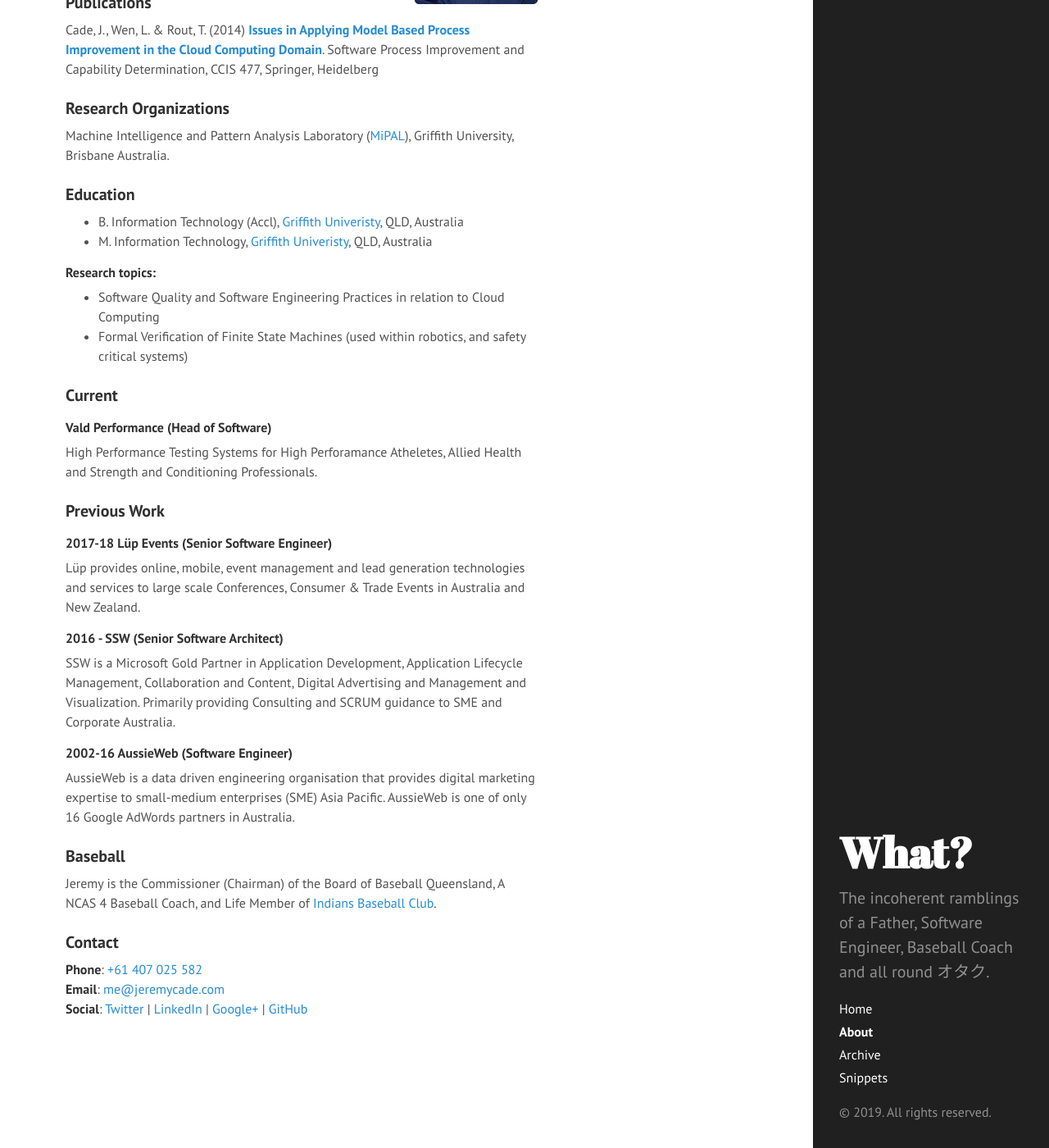
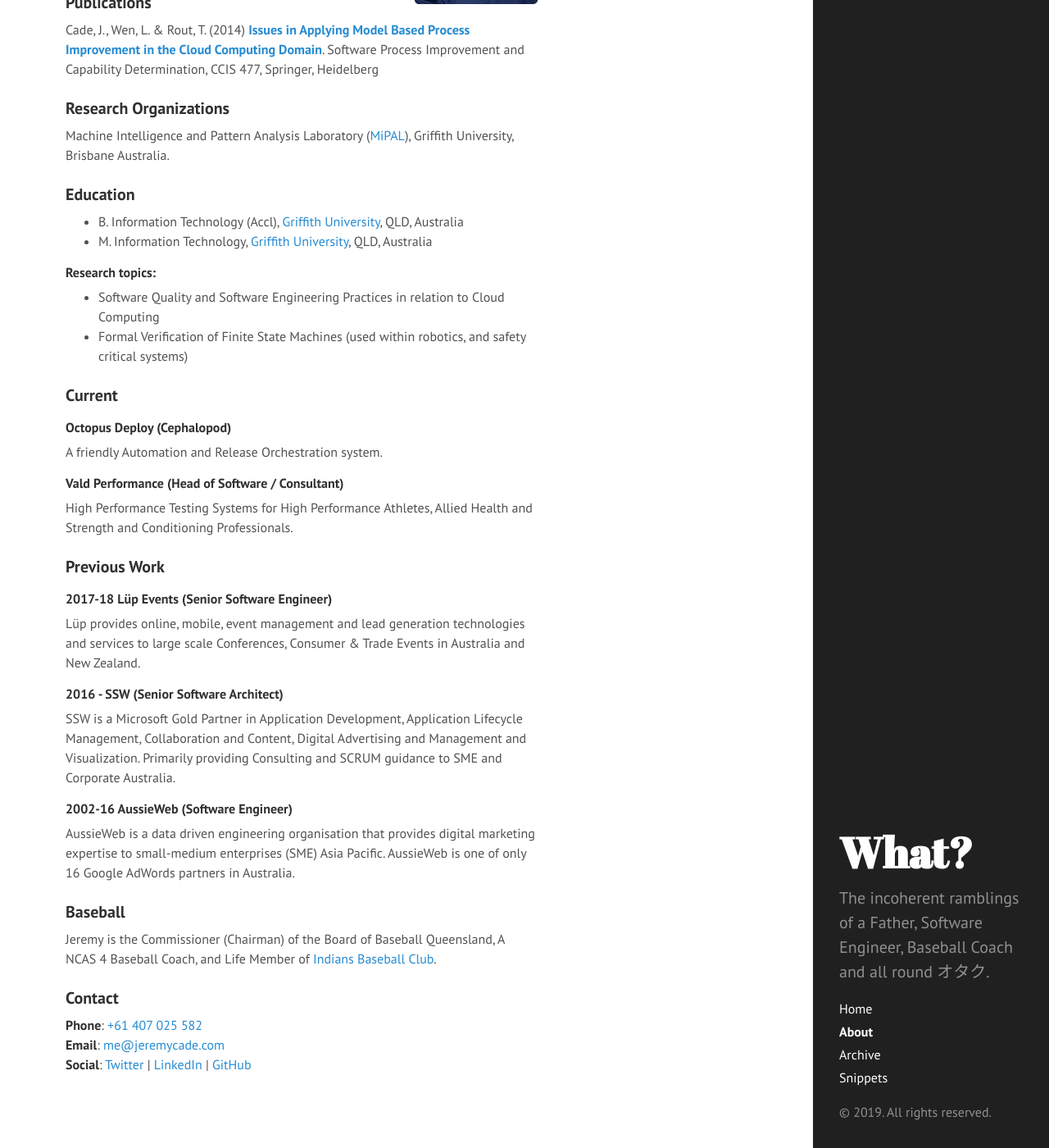
Before and after one commit to JeremyCade/jeremycade.github.io, a Jekyll site: the page built from about.md, in a window 1280 px wide and 1400 px high, scrolled down 257 px. Shown: the whole window at 82% size. Built offline with Jekyll 4.4.1, drawn with Linux system fonts in a browser that asks for light colours.

Commit message:
Updated Work

```diff
--- a/about.md
+++ b/about.md
@@ -18,8 +18,8 @@
 
 ### Education
 
-- B. Information Technology (Accl), [Griffith Univeristy](http://www.griffith.edu.au), QLD, Australia
-- M. Information Technology, [Griffith Univeristy](http://www.griffith.edu.au), QLD, Australia
+- B. Information Technology (Accl), [Griffith University](http://www.griffith.edu.au), QLD, Australia
+- M. Information Technology, [Griffith University](http://www.griffith.edu.au), QLD, Australia
 
 #### Research topics:
 
@@ -28,9 +28,13 @@
 
 ### Current
 
-#### Vald Performance (Head of Software)
+#### Octopus Deploy (Cephalopod)
 
-High Performance Testing Systems for High Perforamance Atheletes, Allied Health and Strength and Conditioning Professionals.
+A friendly Automation and Release Orchestration system.
+
+#### Vald Performance (Head of Software / Consultant)
+
+High Performance Testing Systems for High Performance Athletes, Allied Health and Strength and Conditioning Professionals.
 
 ### Previous Work
 
@@ -56,4 +60,4 @@
 
 **Phone**: [+61 407 025 582](tel://+61407025582)<br />
 **Email**: [me@jeremycade.com](mailto://me@jeremycade.com)<br />
-**Social**: [Twitter](https://twitter.com/jcade83) | [LinkedIn](http://au.linkedin.com/in/jeremycade) | [Google+](https://plus.google.com/+JeremyCade/) | [GitHub](https://github.com/JeremyCade)
+**Social**: [Twitter](https://twitter.com/jcade83) | [LinkedIn](http://au.linkedin.com/in/jeremycade) | [GitHub](https://github.com/JeremyCade)
```
